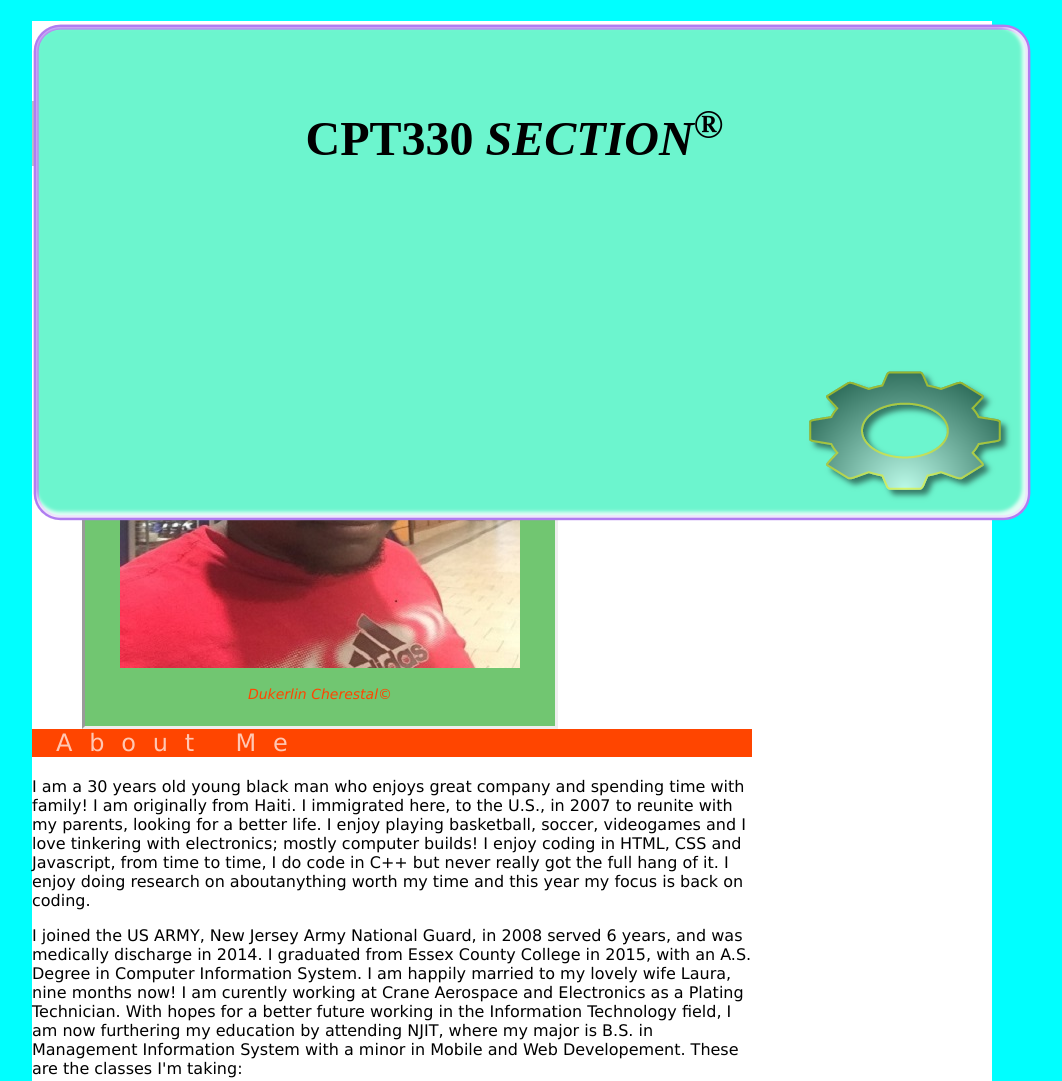
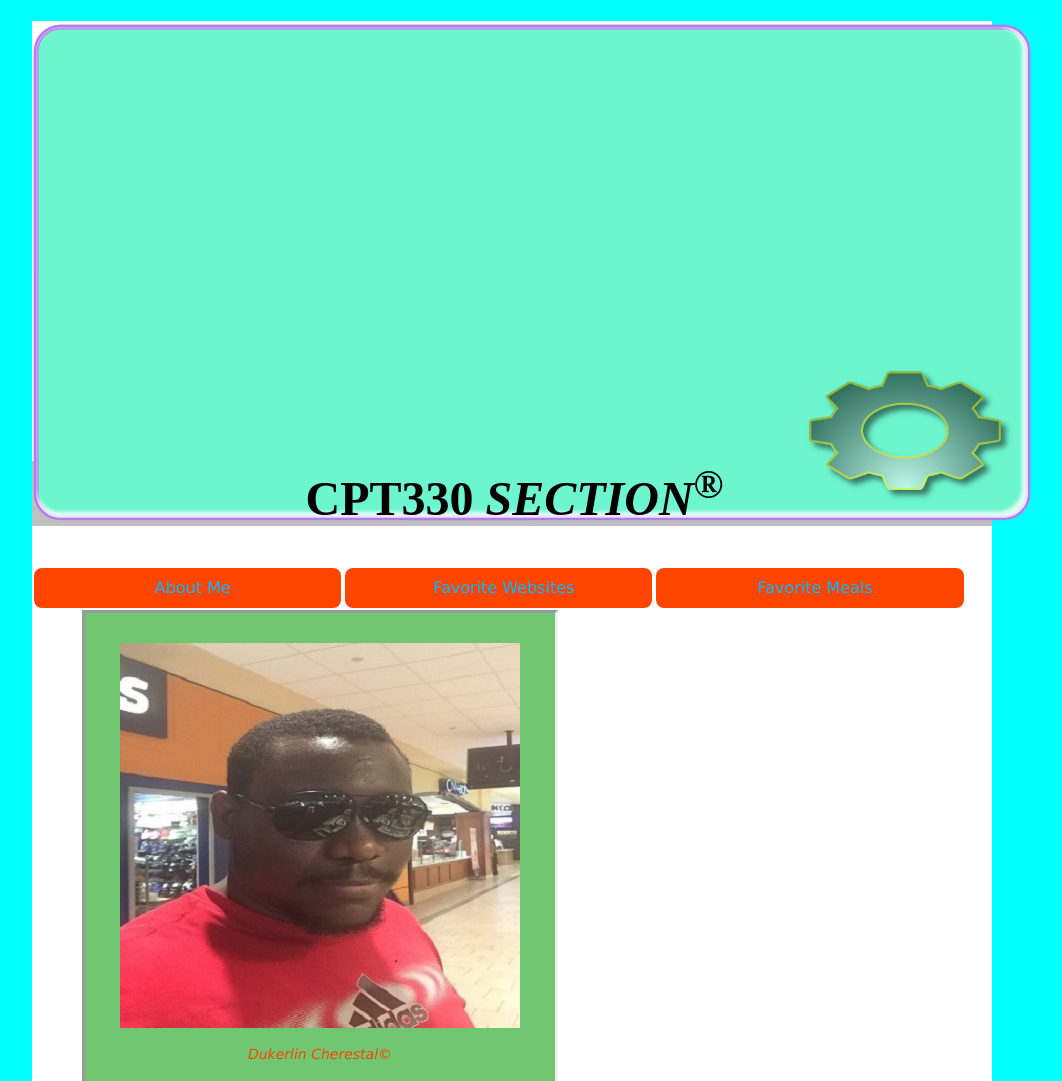
Before and after one commit to SUperdetail87/SUperdetail87.github.io, a plain HTML site: page index.htm in a window 1280 px wide. Shown: the top 1081 px of the page, without its empty margins (136-1198 px from the left). Drawn offline with Linux system fonts and the light colour scheme.

Commit message:
Update cpt330.css

```diff
--- a/cpt330.css
+++ b/cpt330.css
@@ -52,8 +52,8 @@ header hgroup {
 }
 
 header h1 {
-	width: 20%;
-    	height: 40px;
+	width: 100%;
+    	height: 400px;
 }
 
 header h2 {
```
